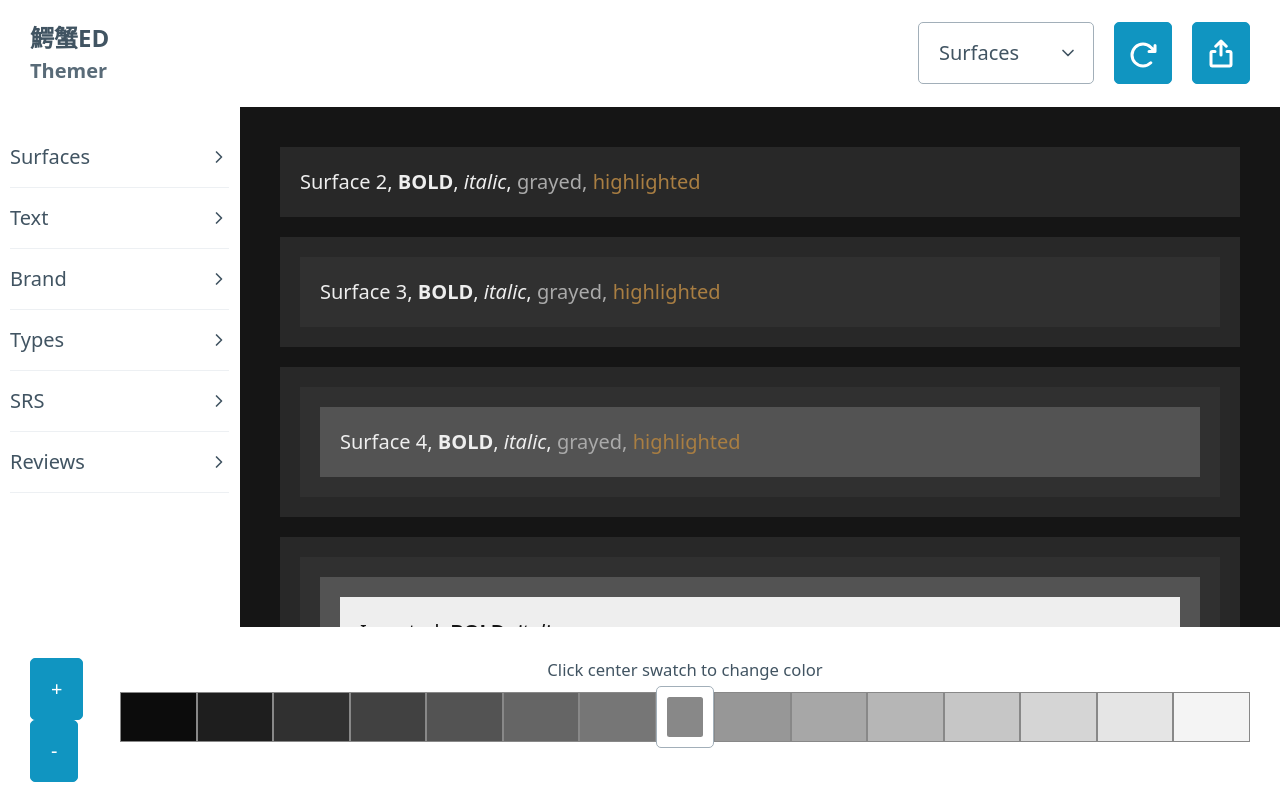
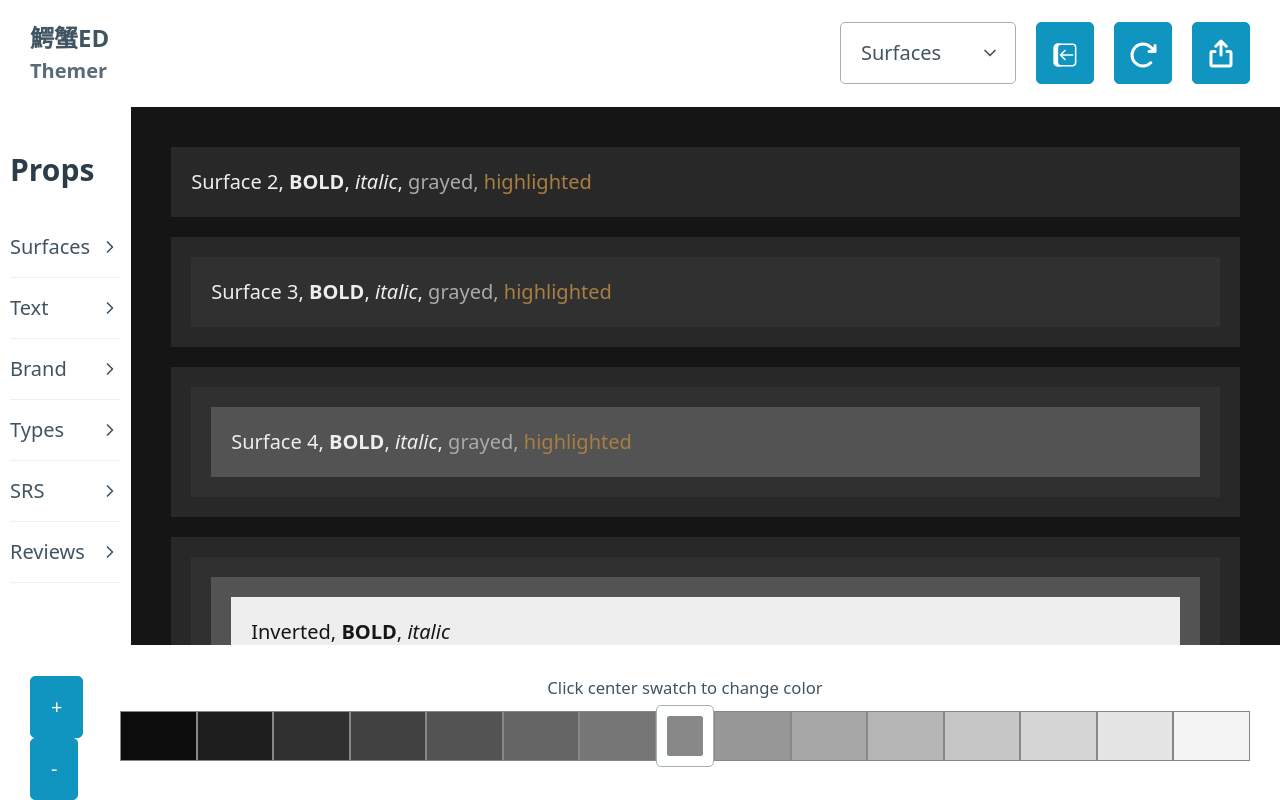
Before and after one commit to wrex/ed-themer, a SvelteKit app: page / in a window 1280 px wide. Built offline with nearby package versions, Linux system fonts and the light colour scheme.

Commit message:
add collapsible sidebar

```diff
--- a/src/app.css
+++ b/src/app.css
@@ -1,8 +1,8 @@
 .app-container {
 	display: grid;
 	height: 100vh;
-	grid-template-columns: 12em 1fr;
-	grid-template-rows: auto 3fr 1fr;
+	grid-template-columns: auto 1fr;
+	grid-template-rows: auto 3fr max(auto, 225px);
 	grid-template-areas:
 		'nav         nav'
 		'user-colors samples'
--- a/src/components/ColorPropNav.svelte
+++ b/src/components/ColorPropNav.svelte
@@ -1,10 +1,21 @@
 <script>
-  import ColorPropPicker from "./ColorPropPicker.svelte";
+	import ColorPropPicker from './ColorPropPicker.svelte';
 
-  import {surfaceNames, textNames, brandNames, typeNames, srsNames, reviewNames} from '$lib/utils';
+	import {
+		surfaceNames,
+		textNames,
+		brandNames,
+		typeNames,
+		srsNames,
+		reviewNames
+	} from '$lib/utils';
+	import { sidebarExpanded } from '$lib/stores';
 </script>
 
-<aside id="user-colors">
+<div id="user-colors">
+	{#if $sidebarExpanded}
+		<h3>Props</h3>
+
 		<details>
 			<summary>Surfaces</summary>
 			{#each surfaceNames as name}
@@ -46,4 +57,5 @@
 				<ColorPropPicker id={name} />
 			{/each}
 		</details>
-</aside>
+	{/if}
+</div>
--- a/src/components/MainNav.svelte
+++ b/src/components/MainNav.svelte
@@ -1,36 +1,42 @@
 <script>
-  import {sample, userProps, resetProps} from '$lib/stores.js';
+	import { sample, userProps, resetProps, sidebarExpanded } from '$lib/stores.js';
 	import ExportIcon from '../icons/ExportIcon.svelte';
 	import ReloadIcon from '../icons/ReloadIcon.svelte';
+	import CollapseLeftIcon from '../icons/CollapseLeftIcon.svelte';
+	import ExpandRightIcon from '../icons/ExpandRightIcon.svelte';
 	import Logo from './Logo.svelte';
-  import {allPropNames} from '$lib/utils';
+	import { allPropNames } from '$lib/utils';
 
 	const makeCssRule = (obj) => {
-    let retval = ":root {\r\n";
-    allPropNames.forEach(name => {
-      if (obj.clrRef[`--USER-${name}`] === "Custom") {
-        retval += `  --USER-${name}: ` + obj.clr[`--USER-${name}`] + ";\r\n";
+		let retval = ':root {\r\n';
+		allPropNames.forEach((name) => {
+			if (obj.clrRef[`--USER-${name}`] === 'Custom') {
+				retval += `  --USER-${name}: ` + obj.clr[`--USER-${name}`] + ';\r\n';
 			} else {
-        retval += `  --USER-${name}: ` + `var(` + obj.clrRef[`--USER-${name}`] + ");\r\n";
+				retval += `  --USER-${name}: ` + `var(` + obj.clrRef[`--USER-${name}`] + ');\r\n';
 			}
 		});
-    retval += "};";
-
+		retval += '};';
 		return retval;
-  }
+	};
 
 	$: CSS = makeCssRule($userProps);
 
 	let modalOpen = false;
 	const toggleModal = () => {
 		modalOpen = modalOpen ? false : true;
-  }
+	};
 
 	const copyToClipboard = () => {
 		navigator.clipboard.writeText(CSS);
 		toggleModal();
-  }
+	};
+
+	const toggleSidebar = () => {
+		$sidebarExpanded = !$sidebarExpanded;
+	};
 </script>
+
 <nav>
 	<ul>
 		<li><Logo /></li>
@@ -43,6 +49,19 @@
 				<option value="dashboard">Dashboard</option>
 			</select>
 		</li>
+		{#if $sidebarExpanded}
+			<li>
+				<button class="iconButton" on:click={toggleSidebar}>
+					<CollapseLeftIcon />
+				</button>
+			</li>
+		{:else}
+			<li>
+				<button class="iconButton" on:click={toggleSidebar}>
+					<ExpandRightIcon />
+				</button>
+			</li>
+		{/if}
 		<li><button class="iconButton" on:click={resetProps}><ReloadIcon /></button></li>
 		<li><button class="iconButton" on:click={toggleModal}><ExportIcon /></button></li>
 	</ul>
@@ -51,19 +70,16 @@
 <!-- Modal -->
 <dialog open={modalOpen || null} id="modal-example">
 	<article>
-    <a href="#close"
+		<a
+			href="#close"
 			aria-label="Close"
 			class="close"
 			data-target="modal-example"
-      on:click={toggleModal}>
-    </a>
+			on:click={toggleModal}>&nbsp</a
+		>
 		<pre class="textBox">{CSS}</pre>
 		<footer>
-      <button
-        data-target="modal-example"
-        on:click={copyToClipboard}>
-        Copy to Clipboard
-      </button>
+			<button data-target="modal-example" on:click={copyToClipboard}> Copy to Clipboard </button>
 		</footer>
 	</article>
 </dialog>
--- /dev/null
+++ b/src/icons/CollapseLeftIcon.svelte
@@ -0,0 +1,22 @@
+<svg
+	xmlns="http://www.w3.org/2000/svg"
+	width="1em"
+	height="1em"
+	viewBox="0 0 21
+21"
+	><g
+		fill="none"
+		fill-rule="evenodd"
+		stroke="currentColor"
+		stroke-linecap="round"
+		stroke-linejoin="round"
+		><path
+			d="M3.5 15.5v-10a2 2 0 0 1
+2-2h10a2 2 0 0 1 2 2v10a2 2 0 0 1-2 2h-10a2 2 0 0 1-2-2z"
+		/><path
+			fill="currentColor"
+			d="M5.5 15.5v-10a2 2 0 0 1 2-2h-2c-1 0-2 .895-2 2v10c0 1.105
+1 2 2 2h2a2 2 0 0 1-2-2z"
+		/><path d="m10.5 13.5l-3-3l3-3m5 3h-8" /></g
+	></svg
+>
--- /dev/null
+++ b/src/icons/ExpandRightIcon.svelte
@@ -0,0 +1,25 @@
+<svg
+	xmlns="http://www.w3.org/2000/svg"
+	width="1em"
+	height="1em"
+	viewBox="0 0 21
+21"
+	><g
+		fill="none"
+		fill-rule="evenodd"
+		stroke="currentColor"
+		stroke-linecap="round"
+		stroke-linejoin="round"
+		><path
+			d="M3.5 15.5v-10a2 2 0 0 1
+2-2h10a2 2 0 0 1 2 2v10a2 2 0 0 1-2 2h-10a2 2 0 0 1-2-2z"
+		/><path
+			fill="currentColor"
+			d="M15.5 15.5v-10a2 2 0 0 0-2-2h2c1 0 2 .895 2 2v10c0
+1.105-1 2-2 2h-2a2 2 0 0 0 2-2z"
+		/><path
+			d="m10.5 13.5l3-3l-3-3m3
+3h-8"
+		/></g
+	></svg
+>
--- a/src/lib/stores.js
+++ b/src/lib/stores.js
@@ -76,3 +76,5 @@ export const resetProps = () => {
 };
 
 export const sample = writable('surfaces');
+
+export const sidebarExpanded = writable(true);
```
Lines whose indentation alone changed are shown as unchanged.
